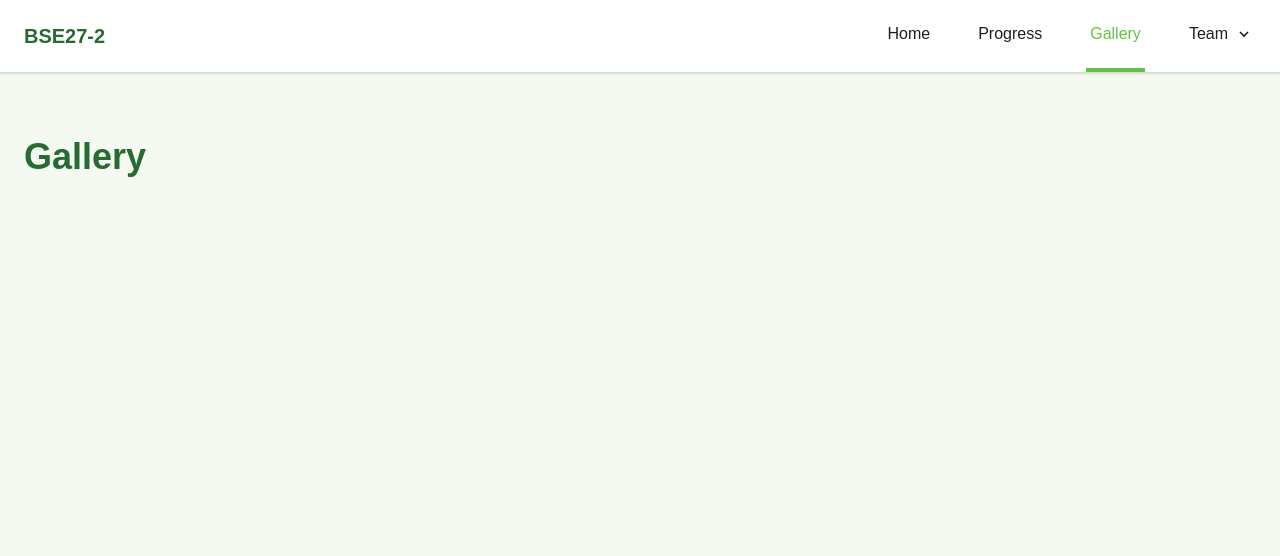
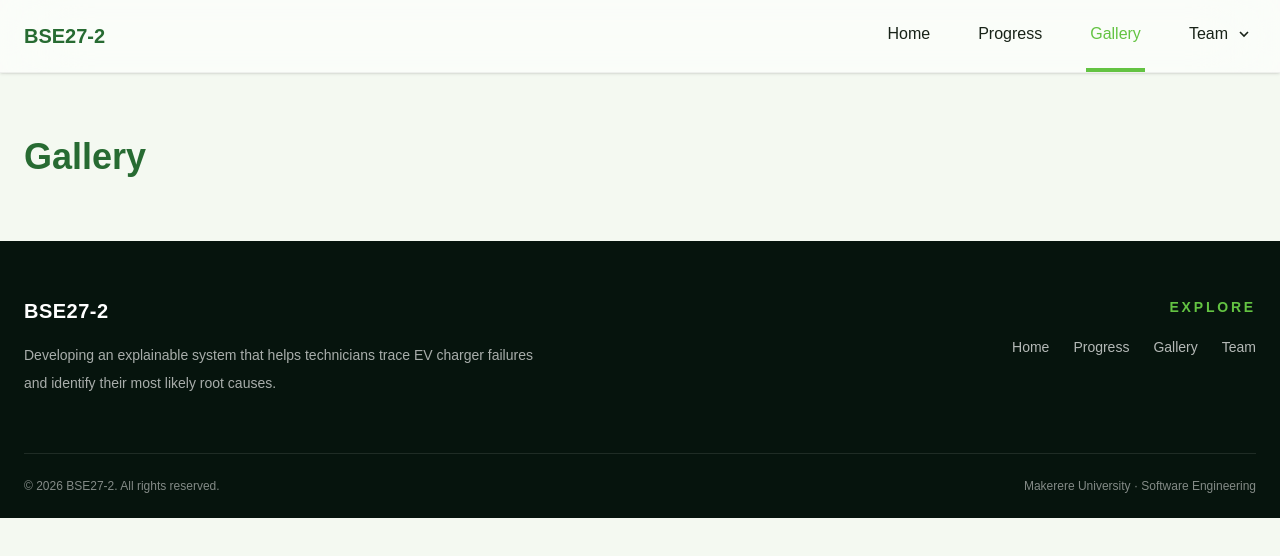
Before and after one commit to blackbody256/final-year-project-blog, a Next.js app: page /gallery in a window 1280 px wide. Shown: the top 556 px of the page. Built offline with nearby package versions, Linux system fonts and the light colour scheme.

Commit message:
footer and glass nav bar

```diff
--- a/src/app/layout.tsx
+++ b/src/app/layout.tsx
@@ -3,6 +3,7 @@ import { Geist, Geist_Mono } from "next/font/google";
 import "./globals.css";
 import Navbar from "@/components/Navbar";
 import BackToTop from "@/components/BackToTop";
+import Footer from "@/components/Footer";
 
 const geistSans = Geist({
   variable: "--font-geist-sans",
@@ -29,6 +30,7 @@ export default function RootLayout({ children }: LayoutProps<"/">) {
         <Navbar />
         {children}
         <BackToTop />
+        <Footer />
       </body>
     </html>
   );
--- a/src/app/page.tsx
+++ b/src/app/page.tsx
@@ -356,11 +356,7 @@ export default function Home() {
 
               <p className="mt-3 leading-7 text-muted">{step.description}</p>
 
-              {index < problemSteps.length - 1 && (
-                <span className="absolute -right-4 top-1/2 z-10 hidden h-8 w-8 -translate-y-1/2 items-center justify-center rounded-full border bg-surface text-accent lg:flex">
-                  <ChevronRightIcon />
-                </span>
-              )}
+
             </article>
           ))}
         </div>
--- /dev/null
+++ b/src/components/Footer.tsx
@@ -0,0 +1,57 @@
+import Link from "next/link";
+
+const footerLinks = [
+  { name: "Home", href: "/" },
+  { name: "Progress", href: "/progress" },
+  { name: "Gallery", href: "/gallery" },
+  { name: "Team", href: "/team" },
+];
+
+export default function Footer() {
+  return (
+    <footer className="bg-[#06140d] px-6 text-white">
+      <div className="mx-auto grid max-w-7xl gap-10 py-14 md:grid-cols-2">
+        <div>
+          <Link
+            href="/"
+            className="text-xl font-bold tracking-wide text-white"
+          >
+            BSE27-2
+          </Link>
+
+          <p className="mt-4 max-w-lg text-sm leading-7 text-white/65">
+            Developing an explainable system that helps technicians trace EV
+            charger failures and identify their most likely root causes.
+          </p>
+        </div>
+
+        <div className="md:text-right">
+          <h2 className="text-sm font-semibold uppercase tracking-[0.2em] text-accent">
+            Explore
+          </h2>
+
+          <nav
+            aria-label="Footer navigation"
+            className="mt-5 flex flex-wrap gap-x-6 gap-y-3 md:justify-end"
+          >
+            {footerLinks.map((link) => (
+              <Link
+                key={link.name}
+                href={link.href}
+                className="text-sm text-white/70 transition-colors hover:text-accent"
+              >
+                {link.name}
+              </Link>
+            ))}
+          </nav>
+        </div>
+      </div>
+
+      <div className="mx-auto flex max-w-7xl flex-col gap-2 border-t border-white/10 py-6 text-center text-xs text-white/50 sm:flex-row sm:items-center sm:justify-between sm:text-left">
+        <p>© {new Date().getFullYear()} BSE27-2. All rights reserved.</p>
+
+        <p>Makerere University · Software Engineering</p>
+      </div>
+    </footer>
+  );
+}
--- a/src/components/Navbar.tsx
+++ b/src/components/Navbar.tsx
@@ -30,7 +30,7 @@ export default function Navbar() {
   }
 
   return (
-    <header className="sticky top-0 z-50 border-b border-border bg-surface shadow-sm">
+    <header className="sticky top-0 z-50 border-b border-black/5 bg-white/60 shadow-sm backdrop-blur-2xl backdrop-saturate-150">
       <nav className="mx-auto flex h-18 max-w-7xl items-center justify-between px-6">
         {/* Project name */}
         <Link
@@ -87,7 +87,7 @@ export default function Navbar() {
             </Link>
 
             {/* Desktop dropdown */}
-            <div className="invisible absolute right-0 top-full w-64 translate-y-2 rounded-lg border border-border bg-surface py-2 opacity-0 shadow-lg transition-all group-hover:visible group-hover:translate-y-0 group-hover:opacity-100 group-focus-within:visible group-focus-within:translate-y-0 group-focus-within:opacity-100">
+            <div className="invisible absolute right-0 top-full z-50 w-60 translate-y-2 rounded-2xl border border-accent/15 bg-surface/90 py-2 opacity-0 shadow-[0_15px_40px_rgba(23,77,54,0.15)] backdrop-blur-xl transition-all group-hover:visible group-hover:translate-y-0 group-hover:opacity-100 group-focus-within:visible group-focus-within:translate-y-0 group-focus-within:opacity-100">
               {teamMembers.map((member) => {
                 const isActive = pathname === member.href;
 
```
